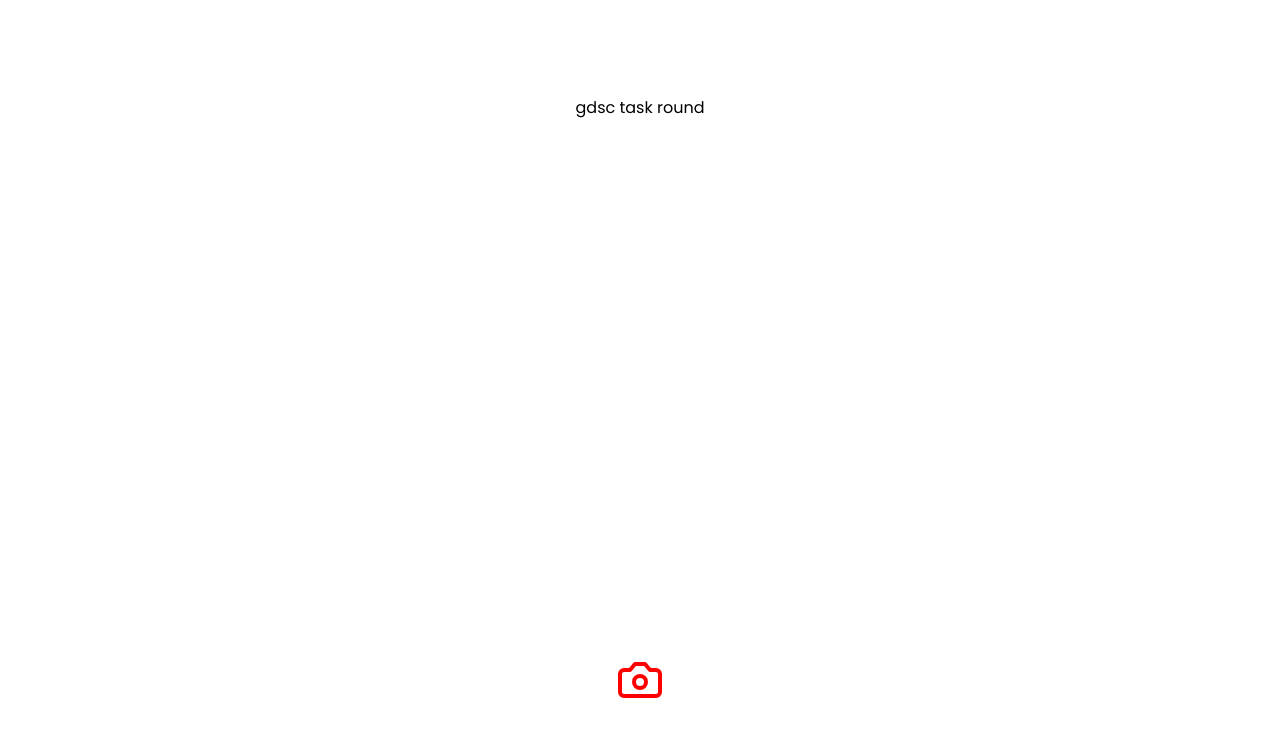
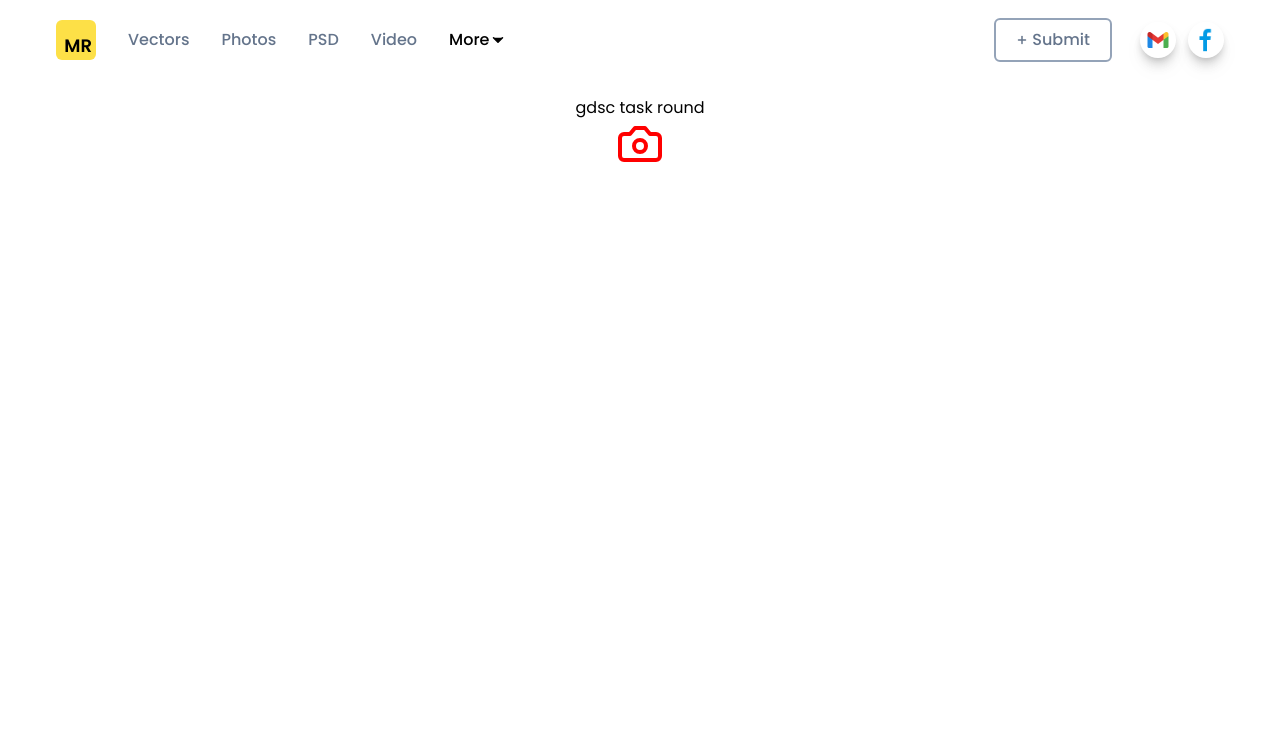
Before and after one commit to coderKrysio/gdsc_web_task_round_2023-24, a Next.js app: page / in a window 1280 px wide. Shown: the top 736 px of the page. Built offline with nearby package versions, Linux system fonts and the light colour scheme.

Commit message:
added navbar

```diff
--- a/app/page.tsx
+++ b/app/page.tsx
@@ -1,10 +1,12 @@
+import { Navbar } from '@/components/navbar';
 import { Camera } from 'lucide-react';
 
 export default function Home() {
-  return (
-    <main className="flex min-h-screen flex-col items-center justify-between bg-white text-black p-24">
-      gdsc task round
-      <Camera color="red" size={48} />
-    </main>
-  )
+	return (
+		<main className="flex min-h-screen flex-col items-center bg-white text-black p-24">
+			<Navbar />
+			gdsc task round
+			<Camera color="red" size={48} />
+		</main>
+	)
 }
--- /dev/null
+++ b/components/navbar.tsx
@@ -0,0 +1,31 @@
+import { ChevronDown, Plus } from "lucide-react"
+
+export const Navbar = () => {
+    return (
+        <nav className="absolute top-0 left-0 flex justify-between items-center w-full h-[80px] px-14">
+            <div className="flex items-center gap-8">
+                <div className="bg-yellow-300 w-10 h-10 rounded-md flex items-end justify-end pr-1 text-lg font-semibold">MR</div>
+                <p className="text-slate-500 font-medium hover:text-black hover:cursor-pointer">Vectors</p>
+                <p className="text-slate-500 font-medium hover:text-black hover:cursor-pointer">Photos</p>
+                <p className="text-slate-500 font-medium hover:text-black hover:cursor-pointer">PSD</p>
+                <p className="text-slate-500 font-medium hover:text-black hover:cursor-pointer">Video</p>
+                <p className="flex font-medium items-center hover:cursor-pointer">More <ChevronDown size={'18'} fill="black" /></p>
+            </div>
+
+            <div className="flex items-center">
+                <button className="flex items-center gap-1 text-slate-500 font-medium border-2 border-slate-400 rounded-md px-5 py-2 mr-7 group hover:text-black hover:border-black">
+                    <Plus className="text-slate-500 group-hover:text-black" width={'12'} strokeWidth={3} />
+                    Submit
+                </button>
+
+                <div className="w-9 h-9 flex items-center justify-center rounded-full bg-white shadow-lg drop-shadow-lg mr-3 hover:cursor-pointer">
+                    <img src="/images/gmail.png" className="w-6 h-6" />
+                </div>
+
+                <div className="w-9 h-9 flex items-center justify-center rounded-full bg-white shadow-lg drop-shadow-lg hover:cursor-pointer">
+                    <img src="/images/facebook.png" className="w-7 h-7" />
+                </div>
+            </div>
+        </nav>
+    )
+}
```
